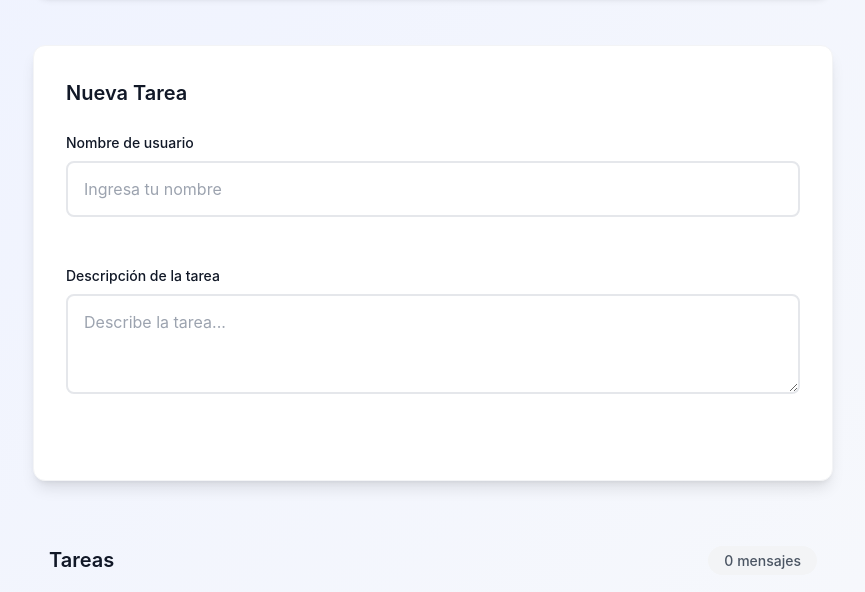
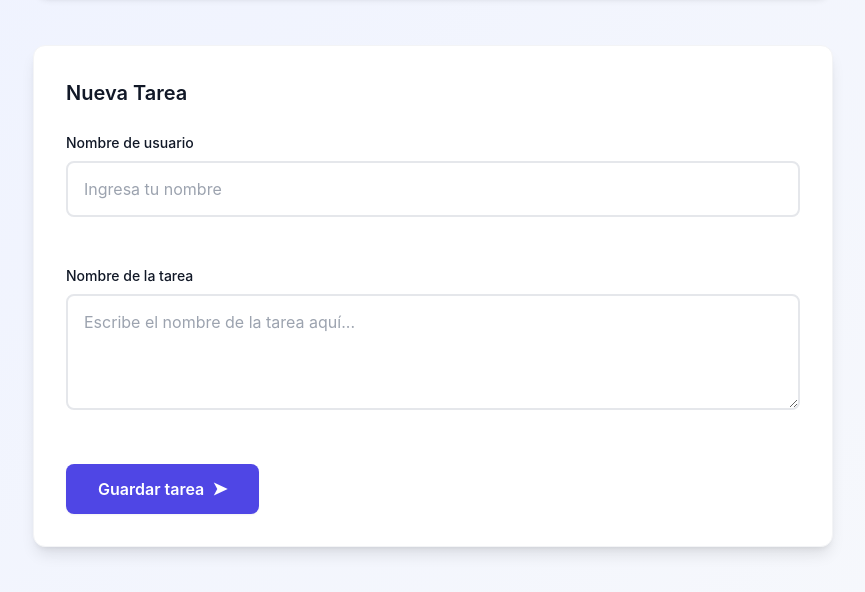
Before and after one commit to sararojas3315656/Crud, a plain HTML site: page client/index.html in a window 1280 px wide. Shown: the part 171-763 px from the top of the page, without its empty margins (207-1072 px from the left). Drawn offline with Linux system fonts and the light colour scheme.

Commit message:
Eliminación html y script erroneos

```diff
--- a/client/index.html
+++ b/client/index.html
@@ -35,19 +35,25 @@
                     </div>
 
                     <div class="form__group">
-                        <label for="taskDescription" class="form__label">
-                        Descripción de la tarea
+                        <label for="userMessage" class="form__label">
+                            Nombre de la tarea
                         </label>
+                        <textarea
+                            id="userMessage"
+                            class="form__input form__textarea"
+                            placeholder="Escribe el nombre de la tarea aquí..."
+                            rows="4"
+                            aria-required="true"
+                        ></textarea>
+                        <span class="form__error" id="userMessageError"></span>
+                    </div>
 
-                        <textarea
-                            id="taskDescription"
-                            class="form__input form__textarea"
-                            placeholder="Describe la tarea..."
-                            rows="3"
-                            aria-required="true"
-                    ></textarea>
-                    <span class="form__error" id="taskDescriptionError"></span>
-                    </div>
+                    <button type="submit" class="btn btn--primary" id="submitBtn">
+                        <span class="btn__text" id="submitBtnText">Guardar tarea</span>
+                        <span class="btn__icon">➤</span>
+                    </button>
+                </form>
+            </div>
         </section>
 
         <!-- Área de mensajes -->
```
